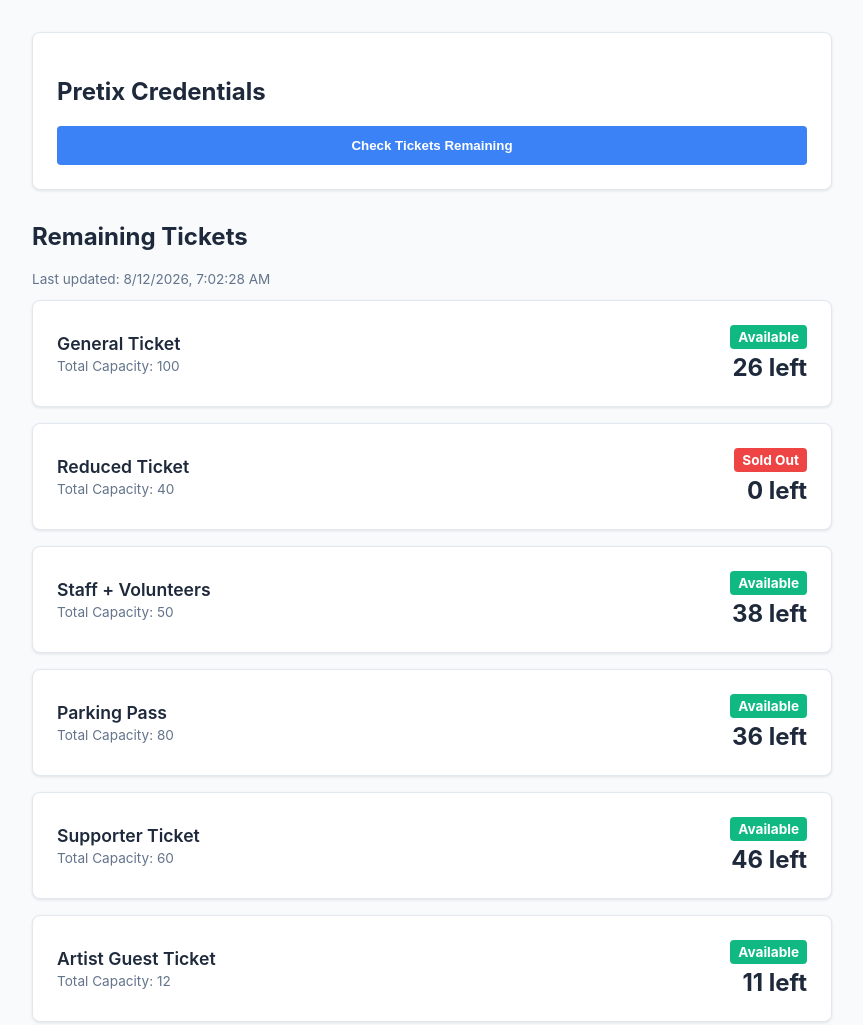
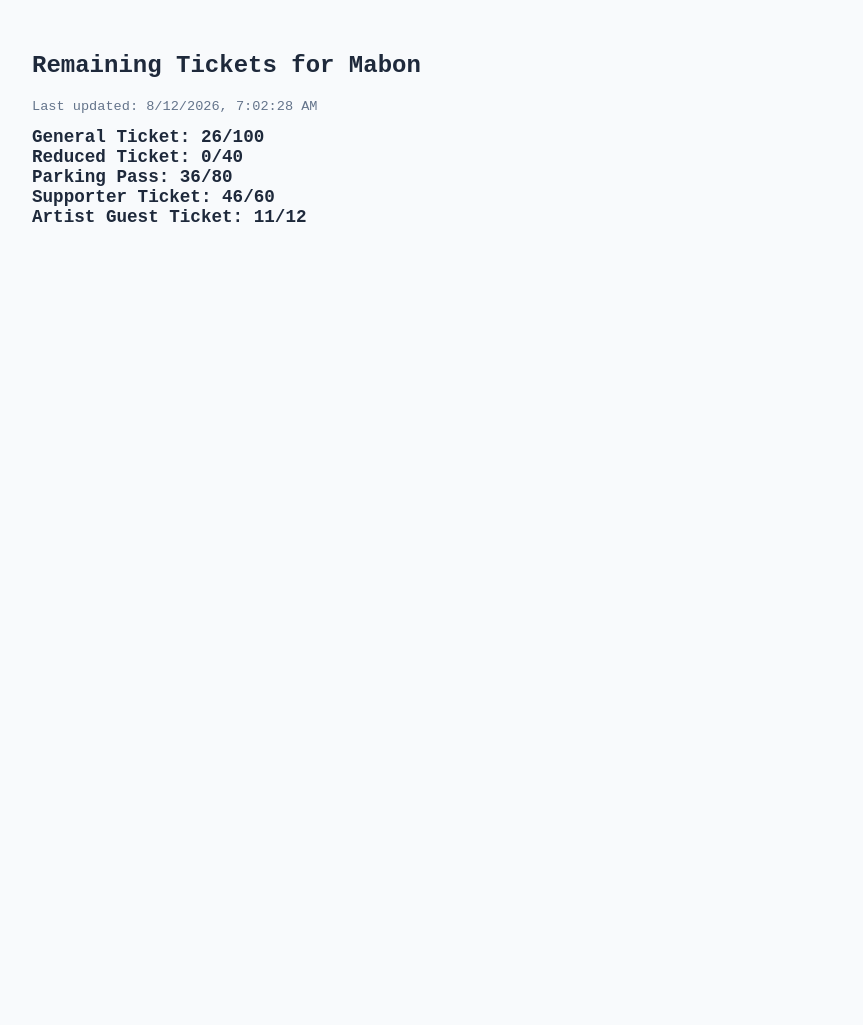
Before and after one commit to seve-rin-g/pretix-api-dashboard-view, a plain HTML site: page index.html in a window 1280 px wide. Shown: the top 1025 px of the page, without its empty margins (208-1071 px from the left). After the commit the page ends 800 px from the top, so only its background shows below. Drawn offline with Linux system fonts and the light colour scheme.

Commit message:
condense widget

```diff
--- a/Untitled-1.html
+++ b/index.html
@@ -17,7 +17,7 @@
             --danger: #ef4444;
         }
         body {
-            font-family: -apple-system, BlinkMacSystemFont, "Segoe UI", Roboto, sans-serif;
+            font-family: Courier New;
             background-color: var(--bg);
             color: var(--text);
             padding: 2rem;
@@ -62,17 +62,7 @@
         button:hover {
             opacity: 0.9;
         }
-        .quota-card {
-            background: var(--card-bg);
-            padding: 1.5rem;
-            border-radius: 8px;
-            box-shadow: 0 1px 3px rgba(0,0,0,0.1);
-            margin-bottom: 1rem;
-            border: 1px solid var(--border);
-            display: flex;
-            justify-content: space-between;
-            align-items: center;
-        }
+
         .quota-name {
             font-size: 1.1rem;
             font-weight: 600;
@@ -105,12 +95,6 @@
     </style>
 </head>
 <body>
-
-    <div class="config-panel">
-        <h2>Pretix Credentials</h2>
-        <button onclick="fetchAvailability()">Check Tickets Remaining</button>
-    </div>
-
     <div id="results"></div>
 
     <script>
@@ -142,7 +126,7 @@
         function renderResults(quotas, timestamp) {
             const resultsDiv = document.getElementById('results');
             const lastUpdated = timestamp ? new Date(timestamp).toLocaleString() : 'Unknown';
-            resultsDiv.innerHTML = `<h2>Remaining Tickets</h2><p style="font-size: 0.85rem; color: #64748b;">Last updated: ${lastUpdated}</p>`;
+            resultsDiv.innerHTML = `<h2>Remaining Tickets for Mabon</h2><p style="font-size: 0.85rem; color: #64748b;">Last updated: ${lastUpdated}</p>`;
 
             if (!quotas || quotas.length === 0) {
                 resultsDiv.innerHTML += '<p>No ticket quotas found for this event.</p>';
@@ -150,22 +134,17 @@
             }
 
             quotas.forEach(quota => {
+                if (quota.name.toLowerCase().includes('total') || quota.name.toLowerCase().includes('staff')) { return; } // Skip quotas with "total" or "paid" in the name
+
                 const card = document.createElement('div');
                 card.className = 'quota-card';
 
                 const totalSize = quota.size !== null ? quota.size : 'Unlimited';
-                const statusBadge = quota.available
-                    ? '<span class="badge available">Available</span>'
-                    : '<span class="badge sold-out">Sold Out</span>';
+
 
                 card.innerHTML = `
                     <div>
-                        <div class="quota-name">${quota.name}</div>
-                        <div style="font-size: 0.85rem; color: #64748b; margin-top: 0.25rem;">Total Capacity: ${totalSize}</div>
-                    </div>
-                    <div class="quota-status">
-                        ${statusBadge}
-                        <div class="count">${quota.available_number ?? 0} left</div>
+                        <div class="quota-name">${quota.name}: ${quota.available_number ?? 0}/${totalSize}</div>
                     </div>
                 `;
                 resultsDiv.appendChild(card);
```
